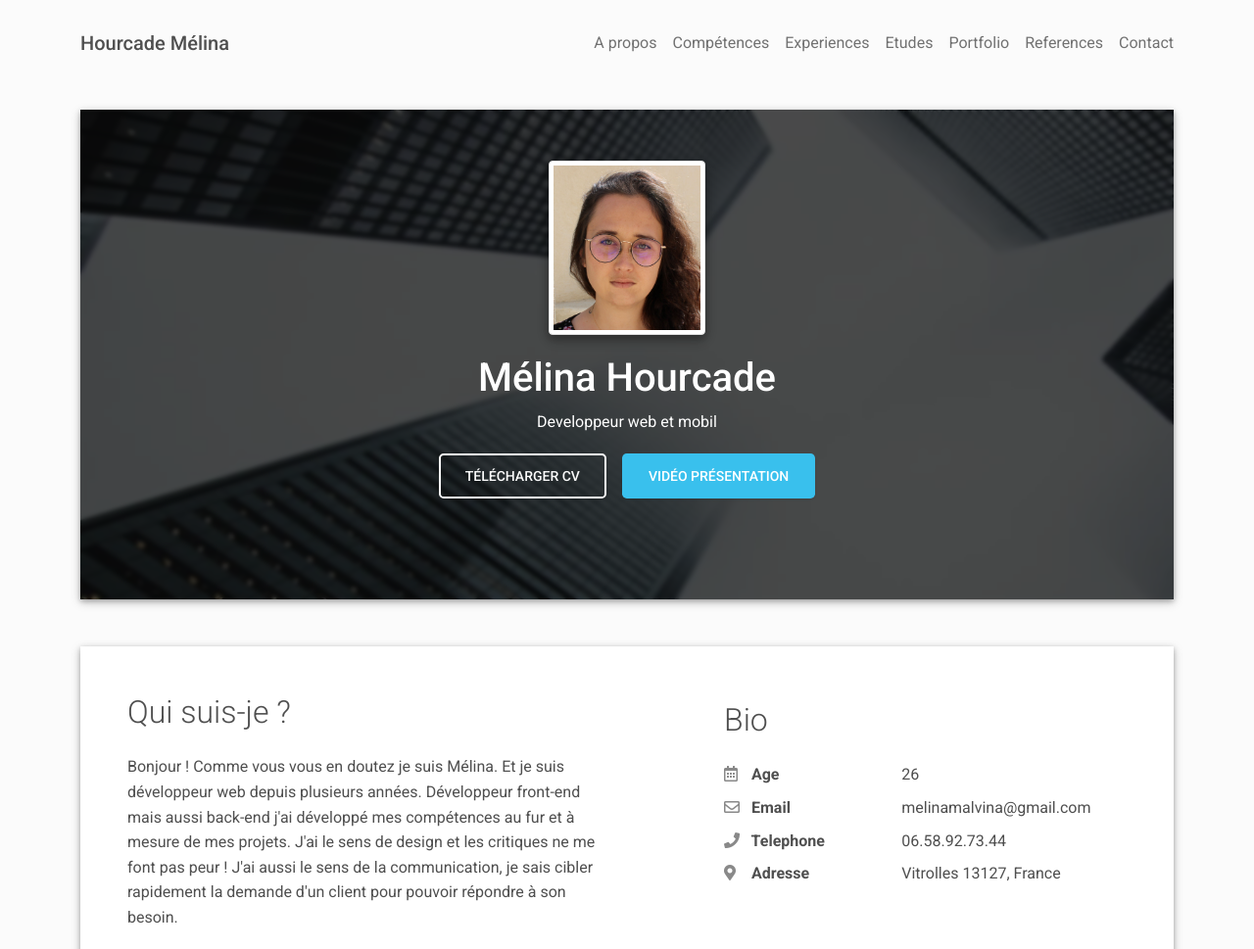
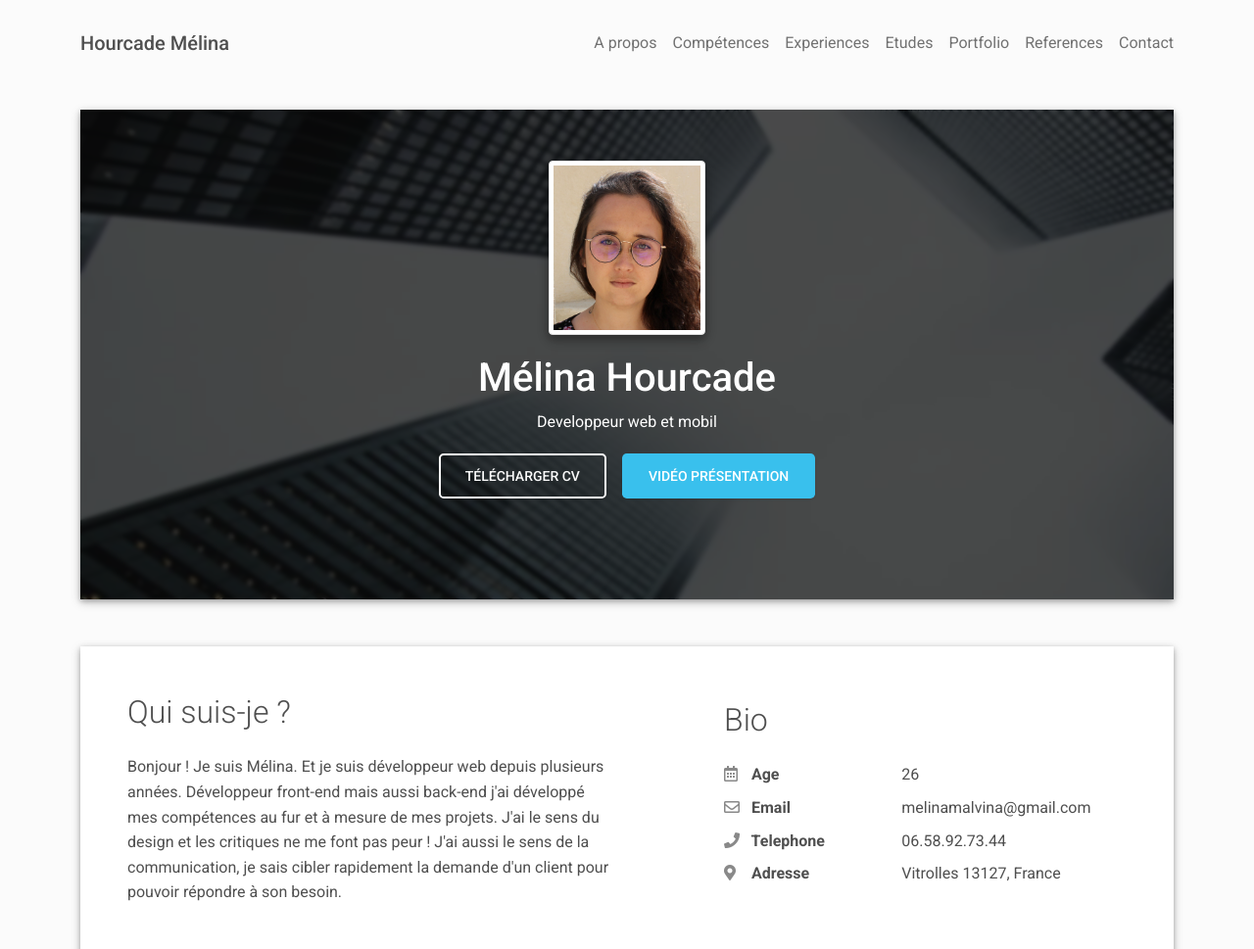
Before and after one commit to MelinaMalvina/Portfolio, a plain HTML site: page index.html in a window 1280 px wide. Shown: the top 969 px of the page at 98% size. Drawn offline with Linux system fonts and the light colour scheme.

Commit message:
deuxieme commit

```diff
--- a/index.html
+++ b/index.html
@@ -84,8 +84,8 @@
       <div class="row">
         <div class="col-md-6">
           <h2 class="h2 fw-light mb-4">Qui suis-je ?</h2>
-         <p> Bonjour ! Comme vous vous en doutez je suis Mélina. Et je suis développeur web depuis plusieurs années. Développeur front-end mais aussi back-end j'ai développé mes compétences au fur et à mesure de mes projets.
-             J'ai le sens de design et les critiques ne me font pas peur ! J'ai aussi le sens de la communication, je sais cibler rapidement la demande d'un client pour pouvoir répondre à son besoin.
+         <p> Bonjour ! Je suis Mélina. Et je suis développeur web depuis plusieurs années. Développeur front-end mais aussi back-end j'ai développé mes compétences au fur et à mesure de mes projets.
+             J'ai le sens du design et les critiques ne me font pas peur ! J'ai aussi le sens de la communication, je sais cibler rapidement la demande d'un client pour pouvoir répondre à son besoin.
          </p>
         </div>
         <div class="col-md-5 offset-lg-1">
```
